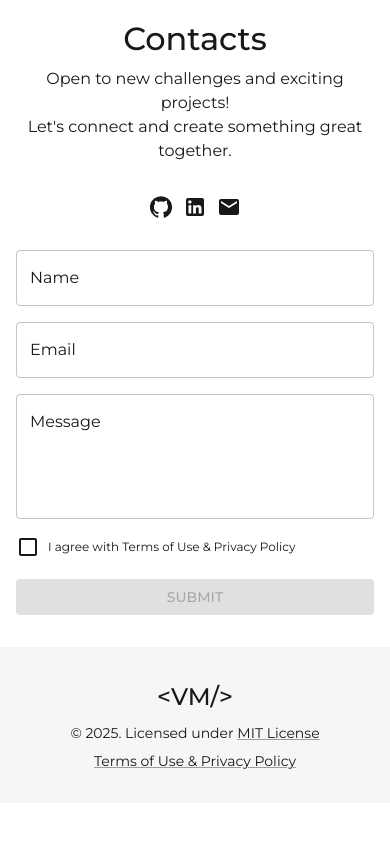
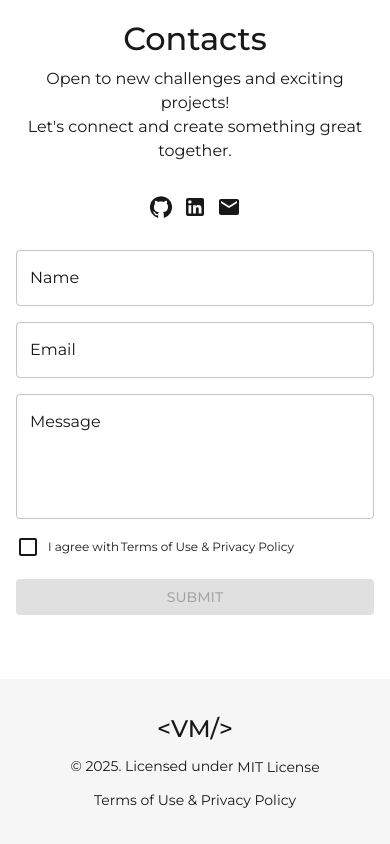
Before and after one commit to saintgregoire/Portfolio, a React (Vite) app: page / in a window 390 px wide. Shown: the part 5978-6822 px from the top of the page. Before the commit the page ends 6781 px from the top, so only its background shows below. Built offline with nearby package versions, Linux system fonts and the light colour scheme; no server answers.

Commit message:
feat => dialog done

```diff
--- a/src/App.jsx
+++ b/src/App.jsx
@@ -1,3 +1,4 @@
+import DialogMessage from './components/DialogMessage/DialogMessage';
 import Footer from './components/Footer/Footer';
 import Header from './components/Header/Header';
 import Main from './components/Main/Main';
@@ -10,8 +11,9 @@ function App() {
     <>
       <Header/>
       <Main/>
+      <Footer />
       <SnackbarMessage />
-      <Footer />
+      <DialogMessage />
     </>
   )
 }
--- /dev/null
+++ b/src/components/DialogMessage/DialogMessage.jsx
@@ -0,0 +1,74 @@
+import CloseIcon from "@mui/icons-material/Close";
+import {
+  Button,
+  Dialog,
+  DialogActions,
+  DialogContent,
+  DialogContentText,
+  DialogTitle,
+  IconButton,
+  useMediaQuery,
+} from "@mui/material";
+import { useTheme } from "@mui/material/styles";
+import { useContext } from "react";
+import { DialogContext } from "../../context/DialogContext";
+import License from "./components/License";
+import Terms from "./components/Terms";
+
+const DialogMessage = () => {
+  const theme = useTheme();
+  const fullScreen = useMediaQuery(theme.breakpoints.down("md"));
+
+  const { openDialog, setOpenDialog, content } = useContext(DialogContext);
+
+  const handleClose = () => {
+    setOpenDialog(false);
+  };
+
+  return (
+    <Dialog
+      fullScreen={fullScreen}
+      open={openDialog}
+      onClose={handleClose}
+      aria-labelledby="responsive-dialog-title"
+    >
+      <DialogTitle id="responsive-dialog-title">
+        {content === "license"
+          ? "MIT License"
+          : content === "terms"
+          ? "Terms of Use & Privacy Policy"
+          : null}
+      </DialogTitle>
+      <IconButton
+        aria-label="close"
+        onClick={handleClose}
+        sx={(theme) => ({
+          position: "absolute",
+          right: 8,
+          top: 8,
+          color: theme.palette.grey[500],
+        })}
+      >
+        <CloseIcon />
+      </IconButton>
+      <DialogContent>
+        <DialogContentText
+          sx={{
+            "&  p": { color: "rgba(0, 0, 0, 0.6)", pb: ".5rem" },
+          }}
+        >
+          {content === "license" ? (
+            <License />
+          ) : content === "terms" ? (
+            <Terms />
+          ) : null}
+        </DialogContentText>
+      </DialogContent>
+      <DialogActions>
+        <Button onClick={handleClose}>Close</Button>
+      </DialogActions>
+    </Dialog>
+  );
+};
+
+export default DialogMessage;
--- /dev/null
+++ b/src/components/DialogMessage/components/License.jsx
@@ -0,0 +1,33 @@
+import { Typography } from "@mui/material"
+
+const License = () => {
+  return (
+    <>
+              <Typography>Copyright © 2025 Voznichka Maksym</Typography>
+              Permission is hereby granted, free of charge, to any person
+              obtaining a copy of this software and associated documentation
+              files &#40;the &quot;Software&quot;&#41;, to deal in the Software
+              without restriction, including without limitation the rights to
+              use, copy, modify, merge, publish, distribute, sublicense, and/or
+              sell copies of the Software, and to permit persons to whom the
+              Software is furnished to do so, subject to the following
+              conditions:
+              <Typography>
+                The above copyright notice and this permission notice shall be
+                included in all copies or substantial portions of the Software.
+              </Typography>
+              <Typography>
+                THE SOFTWARE IS PROVIDED &quot;AS IS&quot;, WITHOUT WARRANTY OF
+                ANY KIND, EXPRESS OR IMPLIED, INCLUDING BUT NOT LIMITED TO THE
+                WARRANTIES OF MERCHANTABILITY, FITNESS FOR A PARTICULAR PURPOSE
+                AND NONINFRINGEMENT. IN NO EVENT SHALL THE AUTHORS OR COPYRIGHT
+                HOLDERS BE LIABLE FOR ANY CLAIM, DAMAGES OR OTHER LIABILITY,
+                WHETHER IN AN ACTION OF CONTRACT, TORT OR OTHERWISE, ARISING
+                FROM, OUT OF OR IN CONNECTION WITH THE SOFTWARE OR THE USE OR
+                OTHER DEALINGS IN THE SOFTWARE.
+              </Typography>
+            </>
+  )
+}
+
+export default License
--- /dev/null
+++ b/src/components/DialogMessage/components/Terms.jsx
@@ -0,0 +1,80 @@
+import {List,
+  ListItem,
+  Typography} from "@mui/material";
+
+const Terms = () => {
+  return (
+    <>
+      <Typography component="h3">Terms of Use</Typography>
+      <List sx={{ "& span": { color: "rgba(0, 0, 0, 0.6)" } }}>
+        <ListItem>
+          <Typography>
+            1. General Provisions
+            <br /> This website is intended for personal use as a web developer
+            portfolio. All materials on the site are the intellectual property
+            of the owner and are protected by copyright.
+          </Typography>
+        </ListItem>
+        <ListItem>
+          <Typography>
+            2. Use of Content
+            <br /> Users may use all content on the website except for photos
+            where the owner appears and his contact details, without prior
+            consent from the website owner.
+          </Typography>
+        </ListItem>
+        <ListItem>
+          <Typography>
+            3. Liability
+            <br /> The website owner is not responsible for any direct or
+            indirect damages arising from the use of the site, including but not
+            limited to errors or omissions in the content.
+          </Typography>
+        </ListItem>
+        <ListItem>
+          <Typography>
+            4. Changes to Terms
+            <br /> The website owner reserves the right to modify the terms of
+            use of the site at any time without prior notice. It is recommended
+            to regularly check the current terms of use.
+          </Typography>
+        </ListItem>
+      </List>
+      <Typography component="h3">Privacy Policy</Typography>
+      <List>
+        <ListItem>
+          <Typography>
+            1. Data Collection
+            <br /> We collect users name and email through the contact form on
+            the website to send notifications and messages.
+          </Typography>
+        </ListItem>
+        <ListItem>
+          <Typography>
+            2. Data Usage
+            <br /> The collected data is used solely for sending notifications
+            and communicating with the user. We do not share data with third
+            parties.
+          </Typography>
+        </ListItem>
+        <ListItem>
+          <Typography>
+            3. Data Storage
+            <br /> All data is stored on the server. Data transmission is done
+            through EmailJs, ensuring secure transmission.
+          </Typography>
+        </ListItem>
+        <ListItem>
+          <Typography>
+            4. Data Security
+            <br /> We take all necessary measures to protect the data; however,
+            we cannot guarantee the complete security of data during its
+            transmission over the internet.
+          </Typography>
+        </ListItem>
+      </List>
+    </>
+  );
+};
+
+export default Terms;
--- a/src/components/Footer/Footer.jsx
+++ b/src/components/Footer/Footer.jsx
@@ -1,36 +1,86 @@
-import { Container, Link, Typography } from "@mui/material";
+import { Button, Container, Link, Typography } from "@mui/material";
+import { useContext } from "react";
+import { DialogContext } from "../../context/DialogContext";
 
 const Footer = () => {
+
+  const {setOpenDialog, setContent} = useContext(DialogContext);
+
+  const handleShowLicense = () => {
+    setOpenDialog(true);
+    setContent('license');
+  }
+
+  const handleShowTerms = () => {
+    setOpenDialog(true);
+    setContent('terms');
+  }
+
   return (
     <Container
       component="footer"
       maxWidth="xl"
       sx={{
         background: "rgb(226, 226, 226, 30%)",
+        mt: '2rem',
         p: "2rem",
         display: "flex",
-        flexDirection: {xs: 'column', md: 'row'},
-        gap: {xs: '.5rem', md: 0},
+        flexDirection: { xs: "column", md: "row" },
+        gap: { xs: ".5rem", md: 0 },
         justifyContent: "space-between",
         alignItems: "center",
-        "& > p": {flex: {md:'1 1 0'}},
+        "& > p": { flex: { md: "1 1 0" } },
       }}
     >
-      <Typography sx={{fontSize: '1.5rem', fontWeight: 500, order: {md: 2}, textAlign: {md: 'center'}}}>
+      <Typography
+        sx={{
+          fontSize: "1.5rem",
+          fontWeight: 500,
+          order: { md: 2 },
+          textAlign: { md: "center" },
+        }}
+      >
         <Link href="#" underline="none">
-        &lt;VM/&gt;
-        </Link>
-        </Typography>
-      <Typography variant="body2" sx={{order: {md: 1}}}>
-        © 2025. Licensed under&nbsp;
-        <Link href="/LICENSE" color="#18181b">
-          MIT License
+          &lt;VM/&gt;
         </Link>
       </Typography>
-      <Typography variant="body2" sx={{order: {md: 3}, textAlign: {md: 'end'}}}>
-        <Link href="#" color="#18181b" >
+      <Typography variant="body2" sx={{ order: { md: 1 } }}>
+        © 2025. Licensed under&nbsp;
+        <Button
+          variant="text"
+          onClick={handleShowLicense}
+          sx={{
+            p: 0,
+            fontWeight: 400,
+            textTransform: "none",
+            "&:hover": {
+              background: "none",
+              textDecoration: "underline",
+            },
+          }}
+        >
+          MIT License
+        </Button>
+      </Typography>
+      <Typography
+        variant="body2"
+        sx={{ order: { md: 3 }, textAlign: { md: "end" } }}
+      >
+        <Button
+          variant="text"
+          onClick={handleShowTerms}
+          sx={{
+            p: 0,
+            fontWeight: 400,
+            textTransform: "none",
+            "&:hover": {
+              background: "none",
+              textDecoration: "underline",
+            },
+          }}
+        >
           Terms of Use & Privacy Policy
-        </Link>
+        </Button>
       </Typography>
     </Container>
   );
--- a/src/components/Main/components/ContactForm.jsx
+++ b/src/components/Main/components/ContactForm.jsx
@@ -12,6 +12,7 @@ import { z } from "zod";
 import emailjs from "@emailjs/browser";
 import { useContext } from "react";
 import { SnackbarContext } from "../../../context/SnackbarContext";
+import { DialogContext } from "../../../context/DialogContext";
 
 const schema = z.object({
   name: z.string().min(3),
@@ -29,8 +30,14 @@ const templateId = import.meta.env.VITE_EMAILJS_TEMPLATE_ID;
 const publicKey = import.meta.env.VITE_EMAILJS_PUBLIC_KEY;
 
 const ContactForm = () => {
+  const { setOpenSnack, setResult } = useContext(SnackbarContext);
 
-  const {setOpen, setResult} = useContext(SnackbarContext);
+  const { setOpenDialog, setContent } = useContext(DialogContext);
+
+  const handleShowTerms = () => {
+    setOpenDialog(true);
+    setContent("terms");
+  };
 
   const {
     handleSubmit,
@@ -52,12 +59,13 @@ const ContactForm = () => {
     try {
       await emailjs.send(serviceId, templateId, data, publicKey);
       setResult("success");
-      setOpen(true);
+      setOpenSnack(true);
       reset();
     } catch (error) {
       console.error("EmailJS error:", error);
       setResult("error");
-      setOpen(true);
+      setOpenSnack(true);
+      reset();
     }
   };
 
@@ -137,8 +145,32 @@ const ContactForm = () => {
                   color: errors.checkbox ? "#d32f2f" : "inherit",
                 }}
               />
-              <Typography component="p" sx={{ fontSize: "12px" }}>
-                I agree with Terms of Use & Privacy Policy
+              <Typography
+                component="p"
+                sx={{
+                  fontSize: "12px",
+                  display: "flex",
+                  alignItems: "center",
+                  gap: ".1rem",
+                }}
+              >
+                I agree with
+                <Button
+                  variant="text"
+                  onClick={handleShowTerms}
+                  sx={{
+                    p: 0,
+                    fontWeight: 400,
+                    fontSize: "12px",
+                    textTransform: "none",
+                    "&:hover": {
+                      background: "none",
+                      textDecoration: "underline",
+                    },
+                  }}
+                >
+                  Terms of Use & Privacy Policy
+                </Button>
               </Typography>
             </Box>
             {errors.checkbox && (
--- a/src/components/SnackbarMessage/SnackbarMessage.jsx
+++ b/src/components/SnackbarMessage/SnackbarMessage.jsx
@@ -3,15 +3,15 @@ import { useContext } from "react";
 import { SnackbarContext } from "../../context/SnackbarContext";
 
 const SnackbarMessage = () => {
-  const { open, setOpen, result } = useContext(SnackbarContext);
+  const { openSnack, setOpenSnack, result } = useContext(SnackbarContext);
 
   const handleClose = () => {
-    setOpen(false);
+    setOpenSnack(false);
   };
 
   return (
     <Snackbar
-      open={open}
+      open={openSnack}
       autoHideDuration={6000}
       onClose={handleClose}
       anchorOrigin={{ horizontal: "right", vertical: "bottom" }}
--- /dev/null
+++ b/src/context/DialogContext.jsx
@@ -0,0 +1,25 @@
+import { createContext, useState } from "react";
+
+export const DialogContext = createContext();
+DialogContext.displayName = "DialogContext";
+
+const DialogContextProvider = ({children}) => {
+  const [openDialog, setOpenDialog] = useState(false);
+  const [content, setContent] = useState("");
+
+  const dialogValue = {
+    openDialog: openDialog,
+    setOpenDialog: setOpenDialog,
+    content: content,
+    setContent: setContent
+  }
+
+  return(
+    <DialogContext.Provider value={dialogValue}>
+      {children}
+    </DialogContext.Provider>
+  )
+
+}
+
+export default DialogContextProvider;
--- a/src/context/SnackbarContext.jsx
+++ b/src/context/SnackbarContext.jsx
@@ -4,12 +4,12 @@ export const SnackbarContext = createContext();
 SnackbarContext.displayName = "SnackbarContext";
 
 const SnackbarContextProvider = ({ children }) => {
-  const [open, setOpen] = useState(false);
+  const [openSnack, setOpenSnack] = useState(false);
   const [result, setResult] = useState("");
 
   const snackbarValue = {
-    open: open,
-    setOpen: setOpen,
+    openSnack: openSnack,
+    setOpenSnack: setOpenSnack,
     result: result,
     setResult: setResult,
   };
--- a/src/main.jsx
+++ b/src/main.jsx
@@ -5,11 +5,13 @@ import theme from "./utils/theme.js";
 import App from "./App.jsx";
 import { CssBaseline, GlobalStyles } from "@mui/material";
 import SnackbarContextProvider from "./context/SnackbarContext.jsx";
+import DialogContextProvider from "./context/DialogContext.jsx";
 
 ReactDOM.createRoot(document.getElementById("root")).render(
   <React.StrictMode>
     <ThemeProvider theme={theme}>
       <SnackbarContextProvider>
+        <DialogContextProvider>
           <CssBaseline />
           <GlobalStyles
             styles={{
@@ -17,6 +19,7 @@ ReactDOM.createRoot(document.getElementById("root")).render(
             }}
           />
           <App />
+        </DialogContextProvider>
       </SnackbarContextProvider>
     </ThemeProvider>
   </React.StrictMode>
```
Lines whose indentation alone changed are shown as unchanged.
